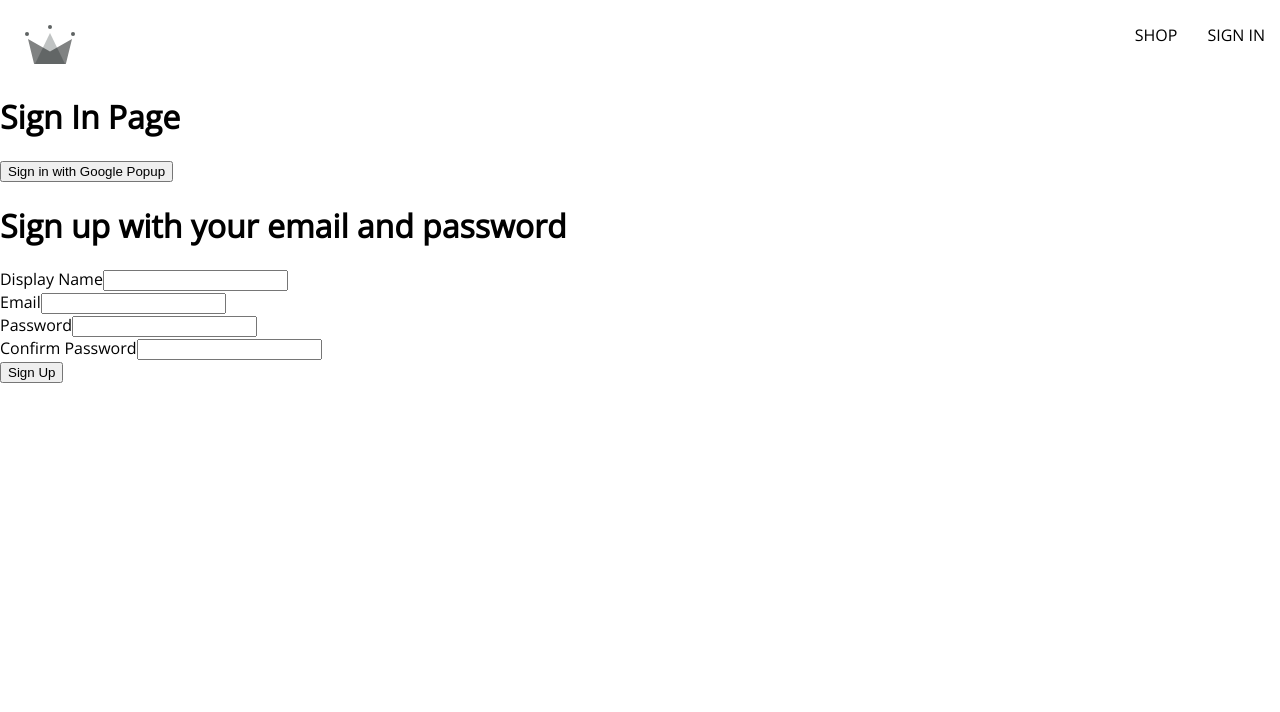
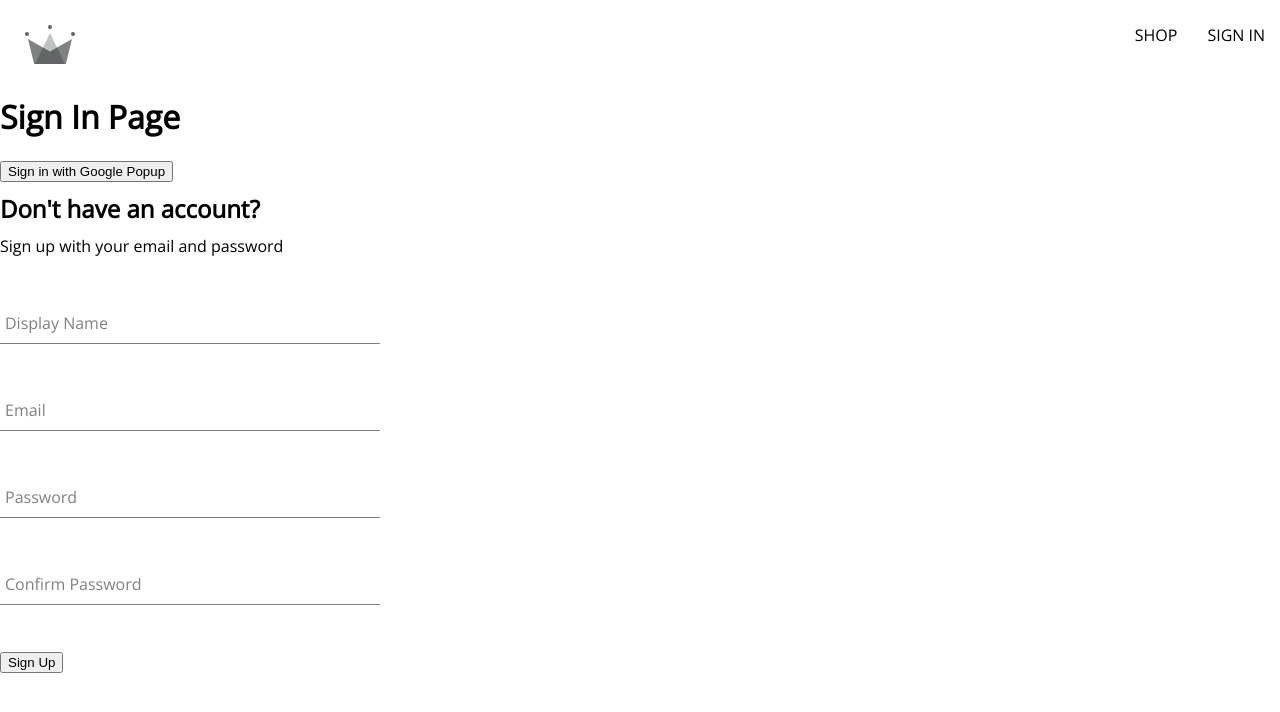
Before and after one commit to thomasPendleton/crwn-clothing, a React (Create React App) app: page /sign-in in a window 1280 px wide. Shown: the top 712 px of the page. Built offline with nearby package versions, Linux system fonts and the light colour scheme.

Commit message:
adding signup button and styles

```diff
--- a/src/components/form-input/form-input.component.jsx
+++ b/src/components/form-input/form-input.component.jsx
@@ -2,6 +2,7 @@
 const FormInput = ({ label, ...otherProps }) => {
   return (
     <div className="group">
+      <input className="form-input" {...otherProps} />
       <label
         className={`${
           otherProps.value.length ? 'shrink' : ''
@@ -9,7 +10,6 @@
       >
         {label}
       </label>
-      <input className="form-input" {...otherProps} />
     </div>
   )
 }
--- a/src/components/form-input/form-input.scss
+++ b/src/components/form-input/form-input.scss
@@ -0,0 +1,54 @@
+$sub-color: grey;
+$main-color: black;
+
+@mixin shrinkLabel {
+  top: -14px;
+  font-size: 12px;
+  color: $main-color;
+}
+
+.group {
+  position: relative;
+  margin: 45px 0;
+
+  .form-input {
+    background: none;
+    background-color: white;
+    color: $sub-color;
+    font-size: 18px;
+    padding: 10px 10px 10px 5px;
+    display: block;
+    width: 100%;
+    border: none;
+    border-radius: 0;
+    border-bottom: 1px solid $sub-color;
+    margin: 25px 0;
+
+    &:focus {
+      outline: none;
+    }
+
+    &:focus ~ .form-input-label {
+      @include shrinkLabel();
+    }
+  }
+
+  input[type='password'] {
+    letter-spacing: 0.3em;
+  }
+
+  .form-input-label {
+    color: $sub-color;
+    font-size: 16px;
+    font-weight: normal;
+    position: absolute;
+    pointer-events: none;
+    left: 5px;
+    top: 10px;
+    transition: 300ms ease all;
+
+    &.shrink {
+      @include shrinkLabel();
+    }
+  }
+}
--- a/src/components/sign-up-form/sign-up-form.component.jsx
+++ b/src/components/sign-up-form/sign-up-form.component.jsx
@@ -1,4 +1,5 @@
 import { useState } from 'react'
+import './sign-up-form.style.scss'
 import {
   createAuthUserWithEmailAndPassword,
   createUserDocumentFromAuth,
@@ -46,8 +47,9 @@
   }
 
   return (
-    <div>
-      <h1>Sign up with your email and password</h1>
+    <div className='sign-up-container'>
+      <h2>Don't have an account?</h2>
+      <span>Sign up with your email and password</span>
       <form action="" onSubmit={handleSubmit}>
         <FormInput
           label="Display Name"
--- /dev/null
+++ b/src/components/sign-up-form/sign-up-form.style.scss
@@ -0,0 +1,9 @@
+.sign-up-container {
+    display: flex;
+    flex-direction: column;
+    width: 380px;
+}
+
+h2 {
+    margin: 10px 0;
+}
```
Also changed, not shown: src/components/button/button.component.jsx (added, +17 -0 lines).
